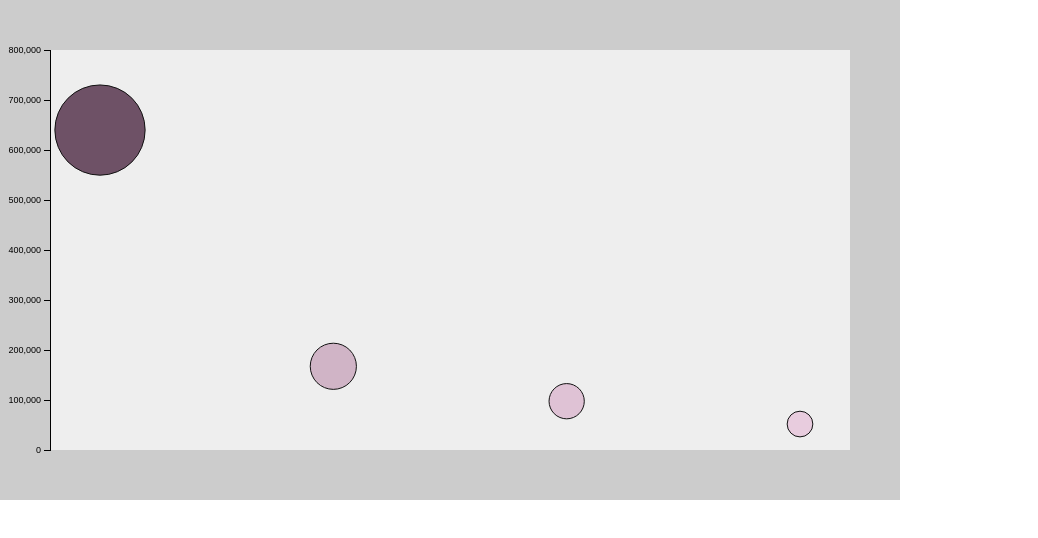
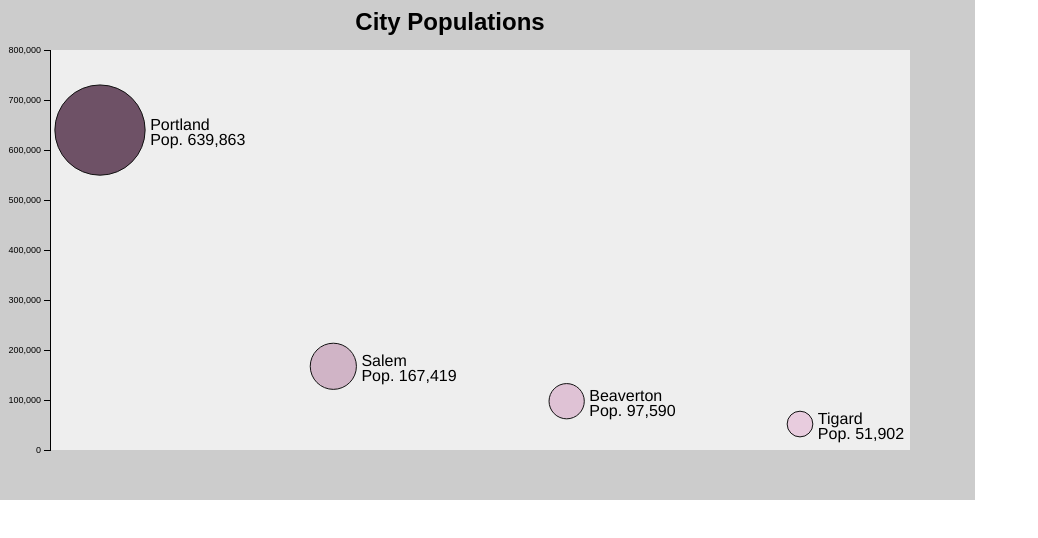
Before and after one commit to treecasiano/d3-demo, a website: page index.html in a window 1280 px wide. Shown: the whole page, without its empty margins (0-1038 px from the left). Drawn offline with Linux system fonts and the light colour scheme.

Commit message:
Add labels

```diff
--- a/css/style.css
+++ b/css/style.css
@@ -14,3 +14,9 @@ body {
     font-family: sans-serif;
     font-size: 0.9em;
 }
+
+.title {
+    font-family: sans-serif;
+    font-size: 1.5em;
+    font-weight: bold;
+}
--- a/js/demo.js
+++ b/js/demo.js
@@ -1,5 +1,5 @@
 window.onload = function () {
-  var w = 900;
+  var w = 975;
   var h = 500;
 
   var cityPop = [
@@ -64,7 +64,7 @@ window.onload = function () {
   var innerRect = container.append("rect")
       .datum(400)
       .attr('width', function (d) {
-        return d * 2;
+        return d * 2.15;
       })
       .attr('height', function (d) {
         return d;
@@ -114,5 +114,46 @@ window.onload = function () {
       .attr("transform", "translate(50, 0)")
       .call(yAxis);
 
-  // Using .append() after a data join will always create the same number of new elements as data values in the dataset.
+
+  var title = container.append("text")
+      .attr("class", "title")
+      .attr("text-anchor", "middle")
+      .attr("x", 450)
+      .attr("y", 30)
+      .text("City Populations");
+
+  var labels = container.selectAll(".labels")
+      .data(cityPop)
+      .enter()
+      .append("text")
+      .attr("class", "labels")
+      .attr("text-anchor", "left")
+      .attr("y", function(d){
+        //vertical position centered on each circle
+        return y(d.population);
+      });
+
+  //first line of label
+  var nameLine = labels.append("tspan")
+      .attr("class", "nameLine")
+      .attr("x", function(d,i){
+        //horizontal position to the right of each circle
+        return x(i) + Math.sqrt(d.population * 0.01 / Math.PI) + 5;
+      })
+      .text(function(d){
+        return d.city;
+      });
+
+  var format = d3.format(",");
+
+  //second line of label
+  var popLine = labels.append("tspan")
+      .attr("class", "popLine")
+      .attr("x", function(d,i){
+        return x(i) + Math.sqrt(d.population * 0.01 / Math.PI) + 5;
+      })
+      .attr("dy", "15") //vertical offset
+      .text(function(d){
+        return "Pop. " + format(d.population);
+      });
 };
```
